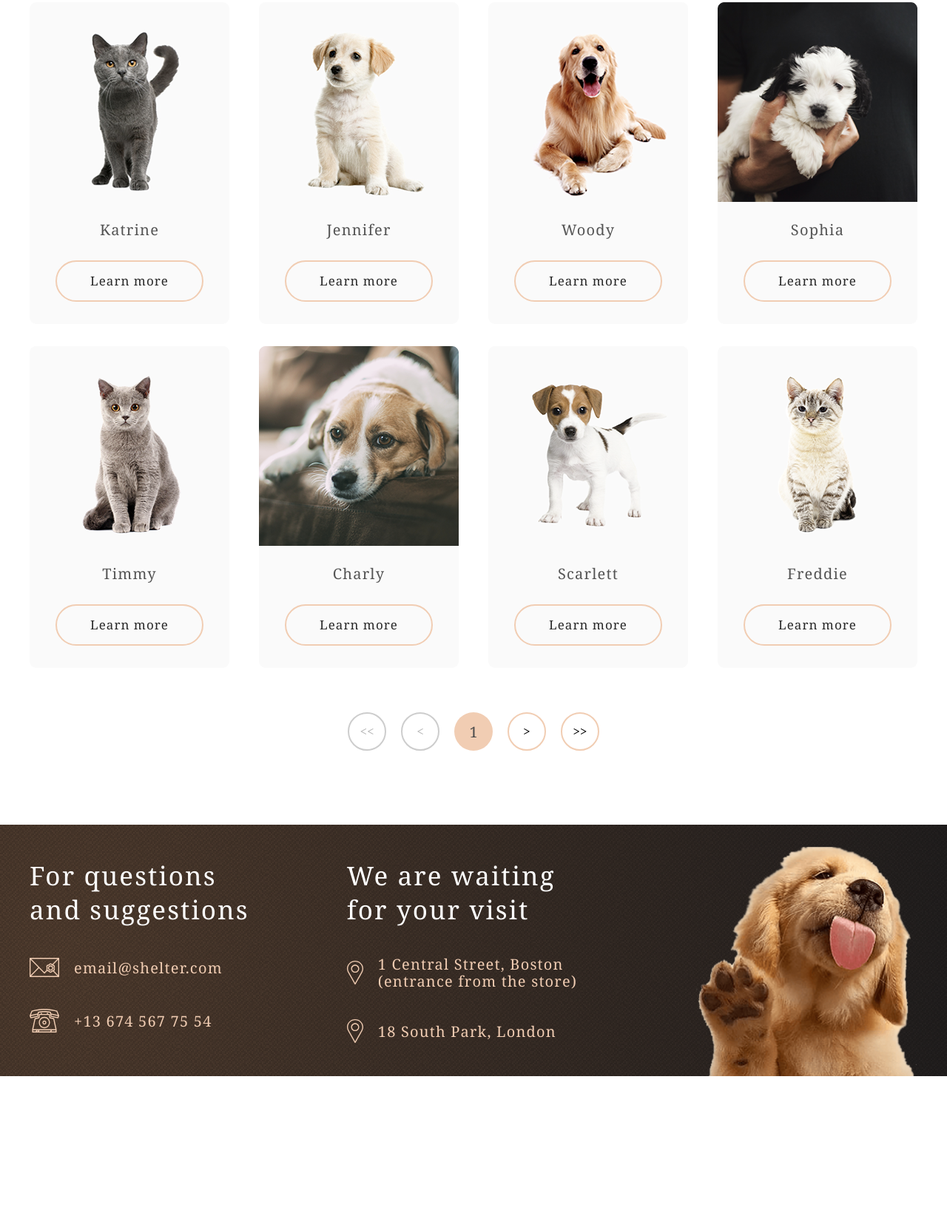
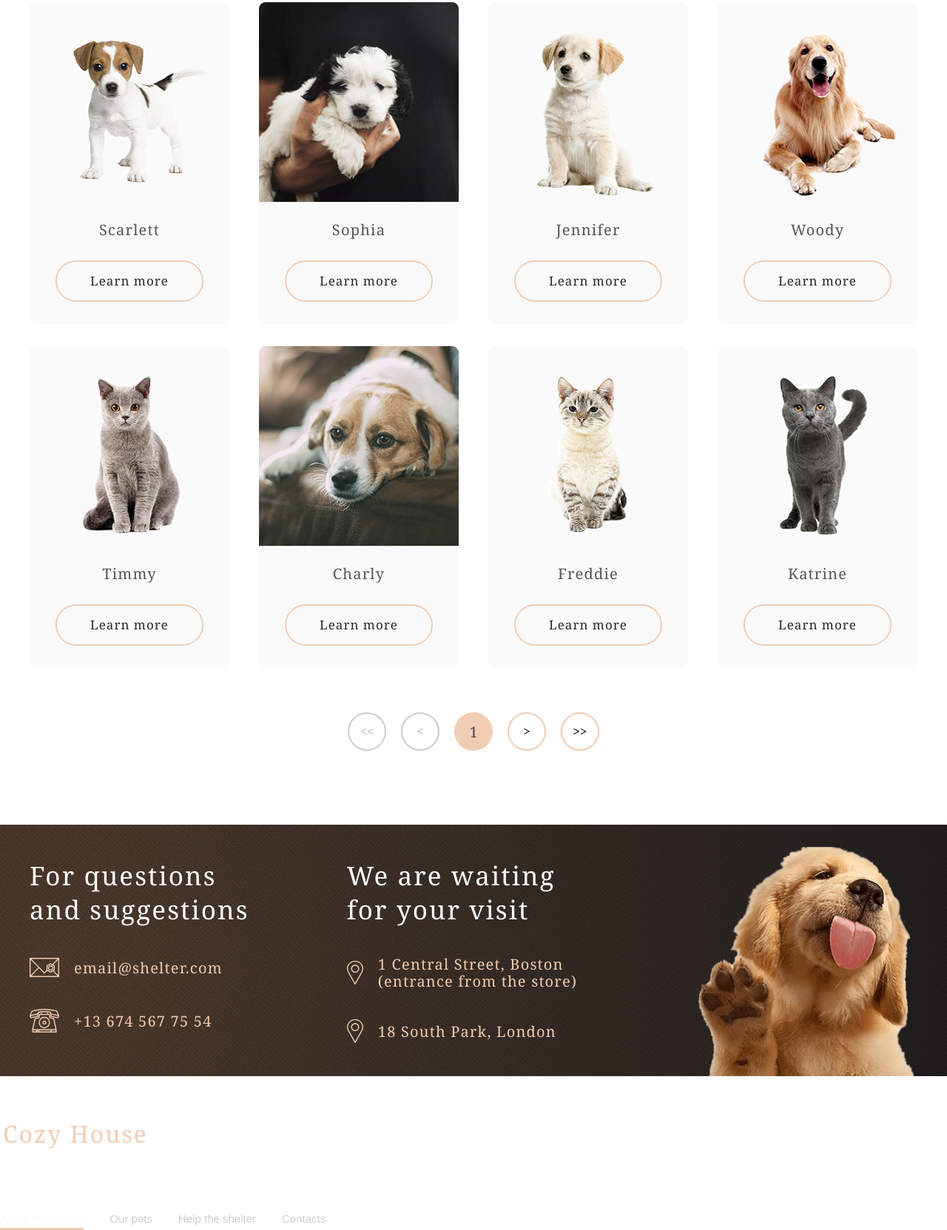
Before and after one commit to Solpio/shelter, a website built with webpack: page pages/pets_page/index.html in a window 1280 px wide. Shown: the part 348-2011 px from the top of the page at 74% size. Before the commit the page ends 1803 px from the top, so only its background shows below. Built offline with nearby package versions, Linux system fonts and the light colour scheme; files whose address does not match are found by name.

Commit message:
feat: add layout for scripts

```diff
--- a/pages/main_page/index.html
+++ b/pages/main_page/index.html
@@ -21,10 +21,11 @@
             </div>
             <nav class="header__navigation">
               <ul class="navigation__table">
-                <li class="navigation__table_item navigation__table_item--active"> <a class="nav__link nav__link--active"
-                    href="#start"> About the shelter</a></li>
+                <li class="navigation__table_item navigation__table_item--active"> <a
+                    class="nav__link nav__link--active" href="#start"> About the shelter</a></li>
                 <li class="navigation__table_item"><a class="nav__link"
-                    href="https://rolling-scopes-school.github.io/solpio-JSFE2022Q1/shelter/pets_page/">Our pets</a></li>
+                    href="https://rolling-scopes-school.github.io/solpio-JSFE2022Q1/shelter/pets_page/">Our pets</a>
+                </li>
                 <li class="navigation__table_item"><a class="nav__link" href="#help">Help the shelter</a></li>
                 <li class="navigation__table_item"><a class="nav__link" href="#contacts">Contacts</a></li>
               </ul>
@@ -80,7 +81,7 @@
         </h3>
         <div class="main__slider">
           <button class="slider__button">
-            <img src="../../assets/svg/Arrow.svg" alt=""></img>
+            <img src="../../assets/svg/Arrow.svg" alt="">
           </button>
           <div class="slider">
             <div class="card__wrapper">
@@ -98,7 +99,8 @@
           </button>
         </div>
         <button class="our_friends__button button--primary">
-          <a href="https://rolling-scopes-school.github.io/solpio-JSFE2022Q1/shelter/pets_page/" class="rest__link">Get to
+          <a href="https://rolling-scopes-school.github.io/solpio-JSFE2022Q1/shelter/pets_page/" class="rest__link">Get
+            to
             know the rest</a>
         </button>
       </div>
@@ -208,7 +210,27 @@
       <img class="footer__image" src="../../assets/images/footer-puppy.png" alt="">
     </div>
   </footer>
-  <script src="../../route.js"></script>
+  <div class="blackout hidden"></div>
+  <div class="menu-mobile">
+    <div class="header__wrapper">
+      <div class="header__logo">
+        <h1 class="header__article">Cozy House</h1>
+        Shelter for pets in Boston
+      </div>
+    </div>
+    <nav class="header__navigation">
+      <ul class="navigation__table navigation__table--mobile">
+        <li class="navigation__table_item navigation__table_item--active"> <a class="nav__link nav__link--active"
+            href="#start"> About the shelter</a></li>
+        <li class="navigation__table_item"><a class="nav__link"
+            href="https://rolling-scopes-school.github.io/solpio-JSFE2022Q1/shelter/pets_page/">Our pets</a></li>
+        <li class="navigation__table_item"><a class="nav__link" href="#help">Help the shelter</a></li>
+        <li class="navigation__table_item"><a class="nav__link" href="#contacts">Contacts</a></li>
+      </ul>
+    </nav>
+  </div>
+  <div class="pop-up"></div>
+  <script src="../../route.js" type="module"></script>
 </body>
 
 </html>
--- a/pages/pets_page/index.html
+++ b/pages/pets_page/index.html
@@ -46,70 +46,15 @@
         </h3>
         <div class="pets__pagination">
           <div class="pagination__wrapper">
-            <div class="pet_card pet_card--pets_page">
-              <img class="card__image" src="../../assets/images/pets-katrine.png" alt="kit"></img>
-              <div class="card__details">
-                <span class="card__name">Katrine</span>
-                <button class="card__button button--secondary">Learn more</button>
-              </div>
-            </div>
-            <div class="pet_card pet_card--pets_page">
-              <img class="card__image" src="../../assets/images/pets-jennifer.png" alt="kit"></img>
-              <div class="card__details">
-                <span class="card__name">Jennifer</span>
-                <button class="card__button button--secondary">Learn more</button>
-              </div>
-            </div>
-            <div class="pet_card pet_card--pets_page">
-              <img class="card__image" src="../../assets/images/pets-woody.png" alt="kit"></img>
-              <div class="card__details">
-                <span class="card__name">Woody</span>
-                <button class="card__button button--secondary">Learn more</button>
-              </div>
-            </div>
-            <div class="pet_card pet_card--pets_page">
-              <img class="card__image" src="../../assets/images/pets-sophia.png" alt="kit"></img>
-              <div class="card__details">
-                <span class="card__name">Sophia</span>
-                <button class="card__button button--secondary">Learn more</button>
-              </div>
-            </div>
-            <div class="pet_card pet_card--pets_page">
-              <img class="card__image" src="../../assets/images/pets-timmy.png" alt="kit"></img>
-              <div class="card__details">
-                <span class="card__name">Timmy</span>
-                <button class="card__button button--secondary">Learn more</button>
-              </div>
-            </div>
-            <div class="pet_card pet_card--pets_page">
-              <img class="card__image" src="../../assets/images/pets-charly.png" alt="kit"></img>
-              <div class="card__details">
-                <span class="card__name">Charly</span>
-                <button class="card__button button--secondary">Learn more</button>
-              </div>
-            </div>
-            <div class="pet_card pet_card--pets_page">
-              <img class="card__image" src="../../assets/images/pets-scarlet.png" alt="kit"></img>
-              <div class="card__details">
-                <span class="card__name">Scarlett</span>
-                <button class="card__button button--secondary">Learn more</button>
-              </div>
-            </div>
-            <div class="pet_card pet_card--pets_page">
-              <img class="card__image" src="../../assets/images/pets-freddie.png" alt="kit"></img>
-              <div class="card__details">
-                <span class="card__name">Freddie</span>
-                <button class="card__button button--secondary">Learn more</button>
-              </div>
-            </div>
+
           </div>
         </div>
         <nav class="pagination__navigation">
-          <button class="pagination__button pagination__button--disabled" disabled>&lt;&lt;</button>
-          <button class="pagination__button pagination__button--disabled" disabled>&lt;</button>
-          <div class="pagination__page"><span>1</span></div>
-          <button class="pagination__button">&gt;</button>
-          <button class="pagination__button">&gt;&gt;</button>
+          <button class="pagination__button pagination__button--disabled" disabled id="max_left">&lt;&lt;</button>
+          <button class="pagination__button pagination__button--disabled" disabled id="left">&lt;</button>
+          <div class="pagination__page"><span id="page_id">1</span></div>
+          <button class="pagination__button" id="right">&gt;</button>
+          <button class="pagination__button" id="max_right">&gt;&gt;</button>
         </nav>
       </div>
     </section>
@@ -148,7 +93,27 @@
       <img class="footer__image" src="../../assets/images/footer-puppy.png" alt="">
     </div>
   </footer>
-
+  <div class="blackout hidden"></div>
+  <div class="menu-mobile">
+    <div class="header__wrapper">
+      <div class="header__logo">
+        <h1 class="header__article">Cozy House</h1>
+        Shelter for pets in Boston
+      </div>
+    </div>
+    <nav class="header__navigation">
+      <ul class="navigation__table navigation__table--mobile">
+        <li class="navigation__table_item navigation__table_item--active"> <a class="nav__link nav__link--active"
+            href="#start"> About the shelter</a></li>
+        <li class="navigation__table_item"><a class="nav__link"
+            href="https://rolling-scopes-school.github.io/solpio-JSFE2022Q1/shelter/pets_page/">Our pets</a></li>
+        <li class="navigation__table_item"><a class="nav__link" href="#help">Help the shelter</a></li>
+        <li class="navigation__table_item"><a class="nav__link" href="#contacts">Contacts</a></li>
+      </ul>
+    </nav>
+  </div>
+  <div class="pop-up"></div>
+  <script src="../../route_pets.js" type="module"></script>
 </body>
 
 </html>
```
Lines whose indentation alone changed are shown as unchanged.
